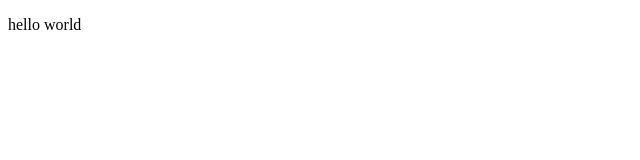
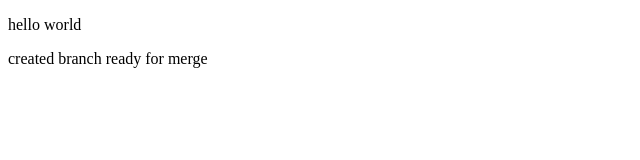
Before and after one commit to Mikiyas97/tools, a plain HTML site: page index.html in a window 1280 px wide. Shown: the whole page, without its empty margins (0-640 px from the left). Drawn offline with Linux system fonts and the light colour scheme.

Commit message:
third commit

```diff
--- a/index.html
+++ b/index.html
@@ -7,5 +7,6 @@
 </head>
 <body>
     <p>hello world</p>
+    <p>created branch ready for merge</p>
 </body>
 </html>
```
